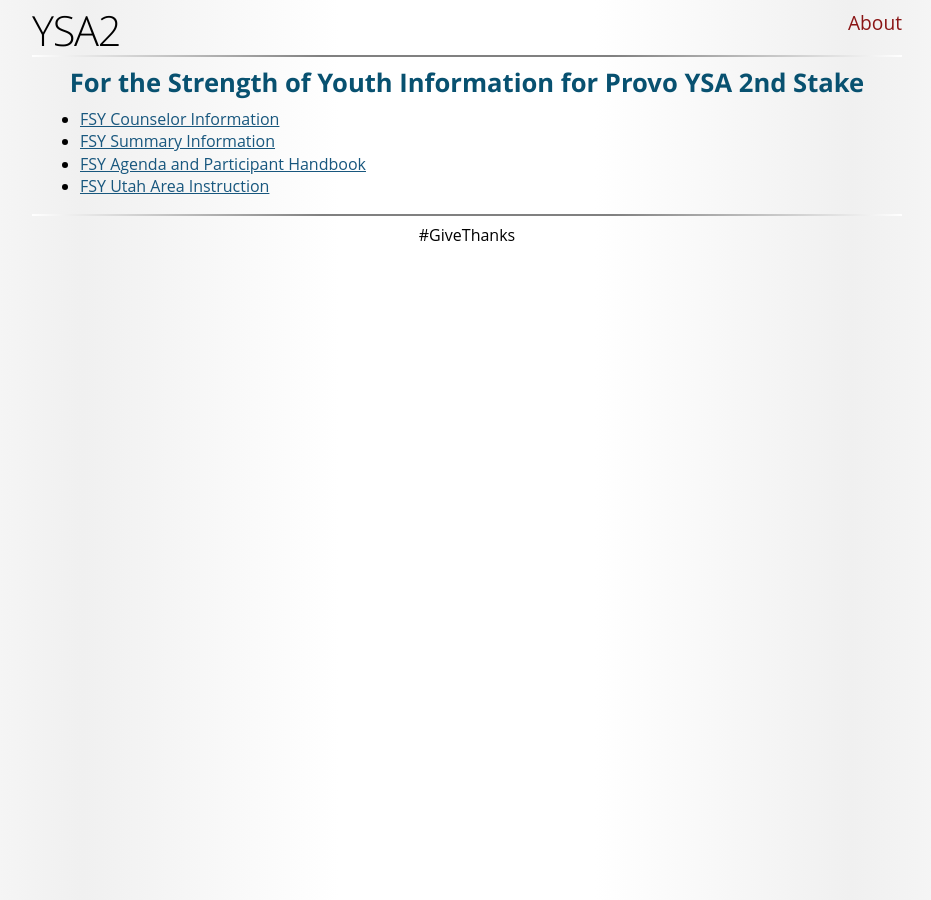
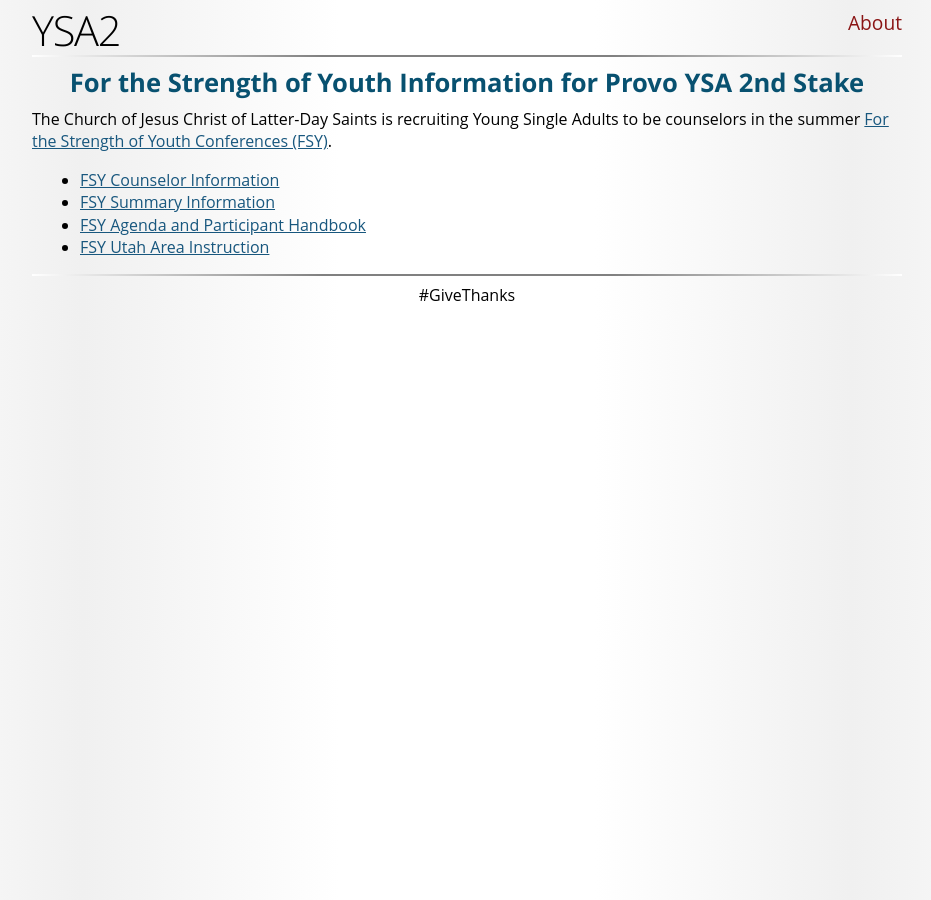
Before and after one commit to ProvoYsa2/Docs, a Jekyll site: the page built from FSY/index.md, in a window 1280 px wide. Shown: the whole page, without its empty margins (173-1104 px from the left). Built offline with Jekyll 4.4.1, drawn with Linux system fonts in a browser that asks for light colours; some web fonts are replaced.

Commit message:
FSY Update

```diff
--- a/FSY/index.md
+++ b/FSY/index.md
@@ -1,6 +1,7 @@
 ---
 title: For the Strength of Youth Information for Provo YSA 2nd Stake
 ---
+The Church of Jesus Christ of Latter-Day Saints is recruiting Young Single Adults to be counselors in the summer [For the Strength of Youth Conferences (FSY)](https://www.churchofjesuschrist.org/youth/childrenandyouth/fsy/about/youth?lang=eng).
 
 * [FSY Counselor Information](FSY-YSA-Counselor-Notice.pdf)
 * [FSY Summary Information](FSY-Summary.pdf)
```
